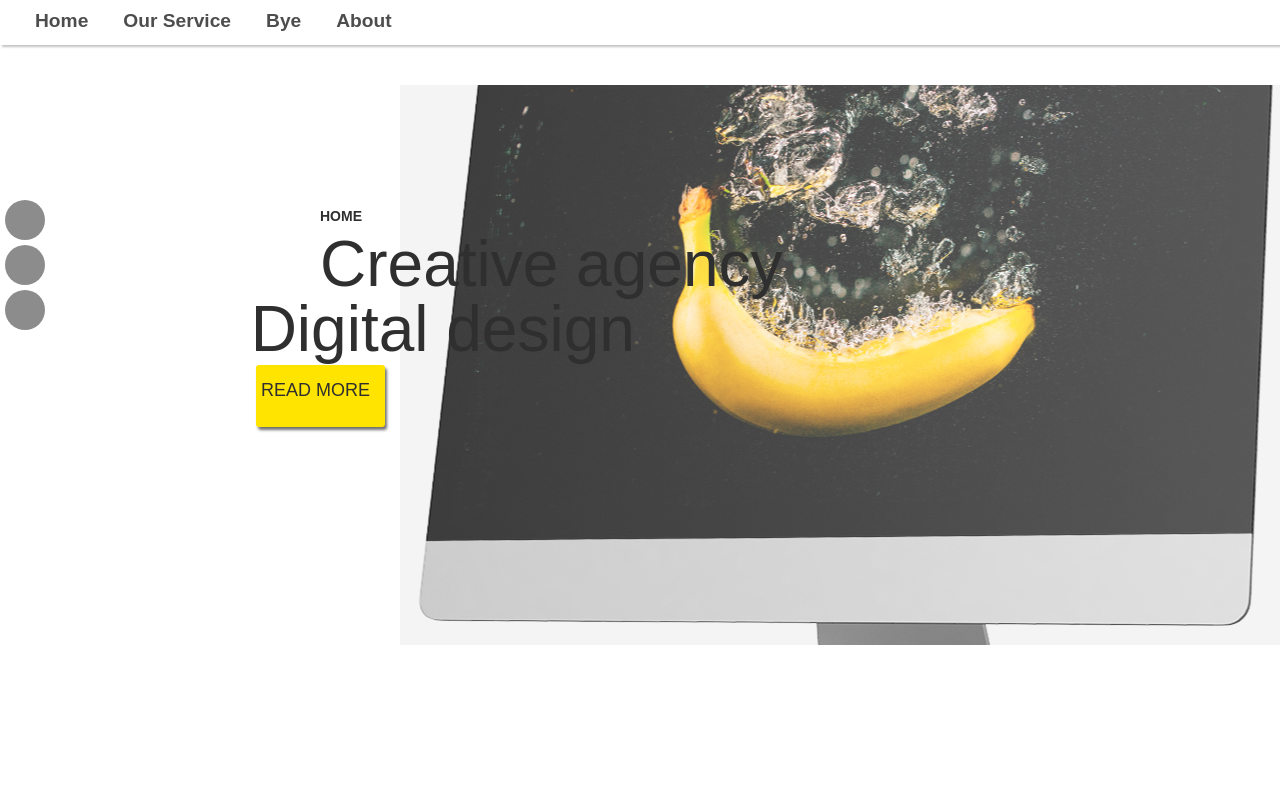
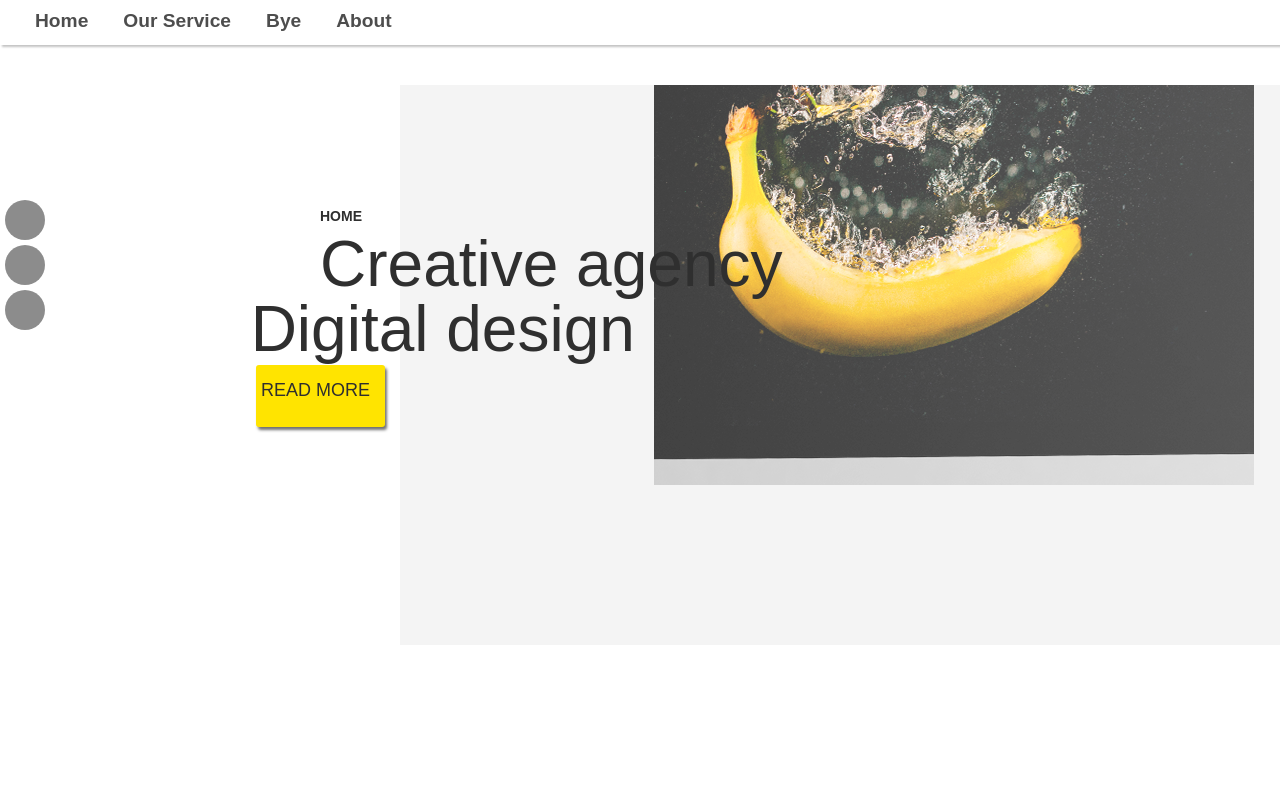
Before and after one commit to katrinkattt/react-app-yellow, a React (Create React App) app in the folder app-lending/yell-app/: page / in a window 1280 px wide. Shown: the top 800 px of the page. Built offline with nearby package versions, Linux system fonts and the light colour scheme.

Commit message:
Update mainContainer.jsx

```diff
--- a/app-lending/yell-app/src/components/mainContainer.jsx
+++ b/app-lending/yell-app/src/components/mainContainer.jsx
@@ -19,7 +19,9 @@ export default class MainContainer extends Component {
                 <Social />
                 <Btn />
                 <div className="grey__block">
-                    <div className="main__img"></div>
+                    <div className="img__M">
+                        <div className="main__img"></div>
+                    </div>
                 </div>
             </div>
         )
```
